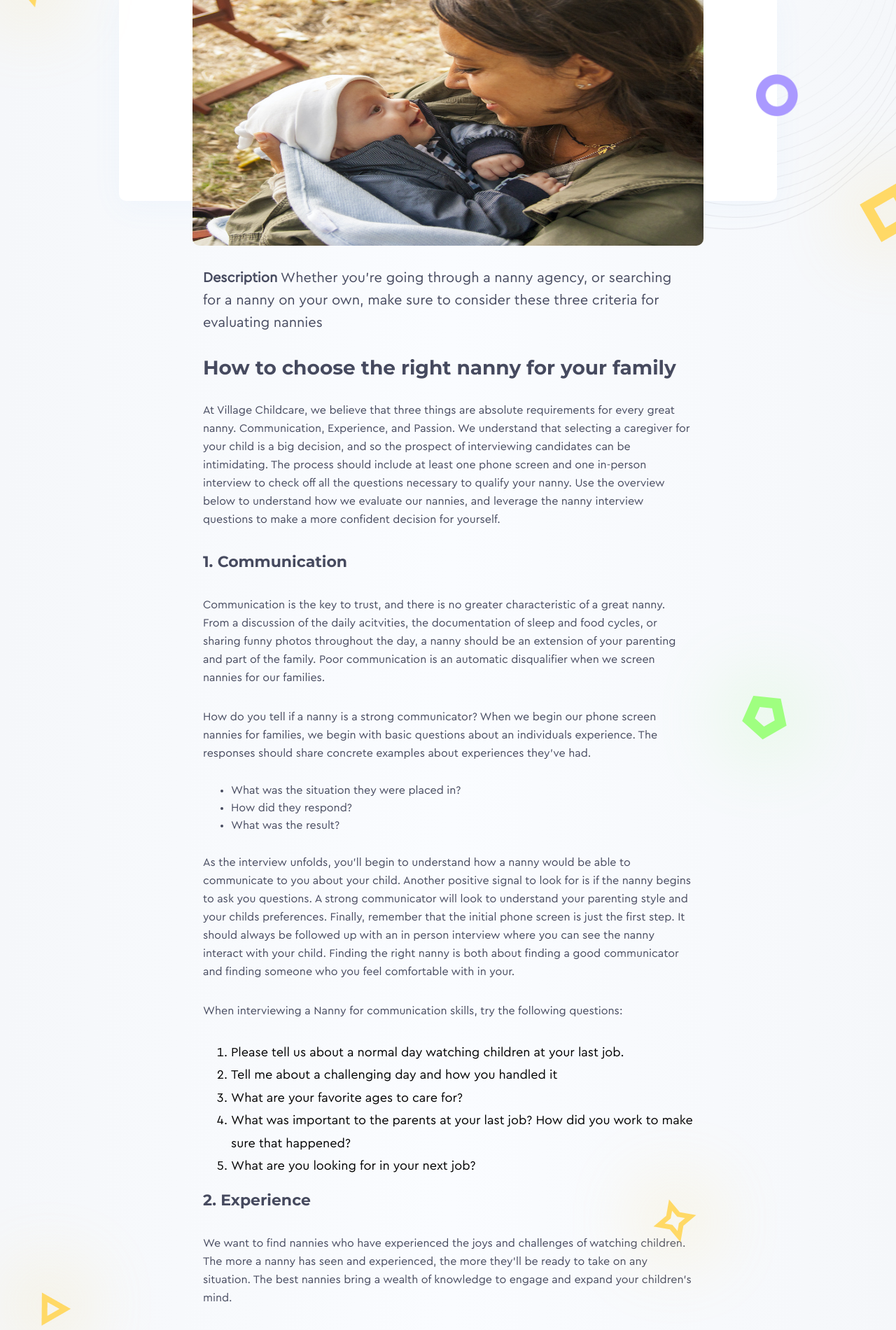
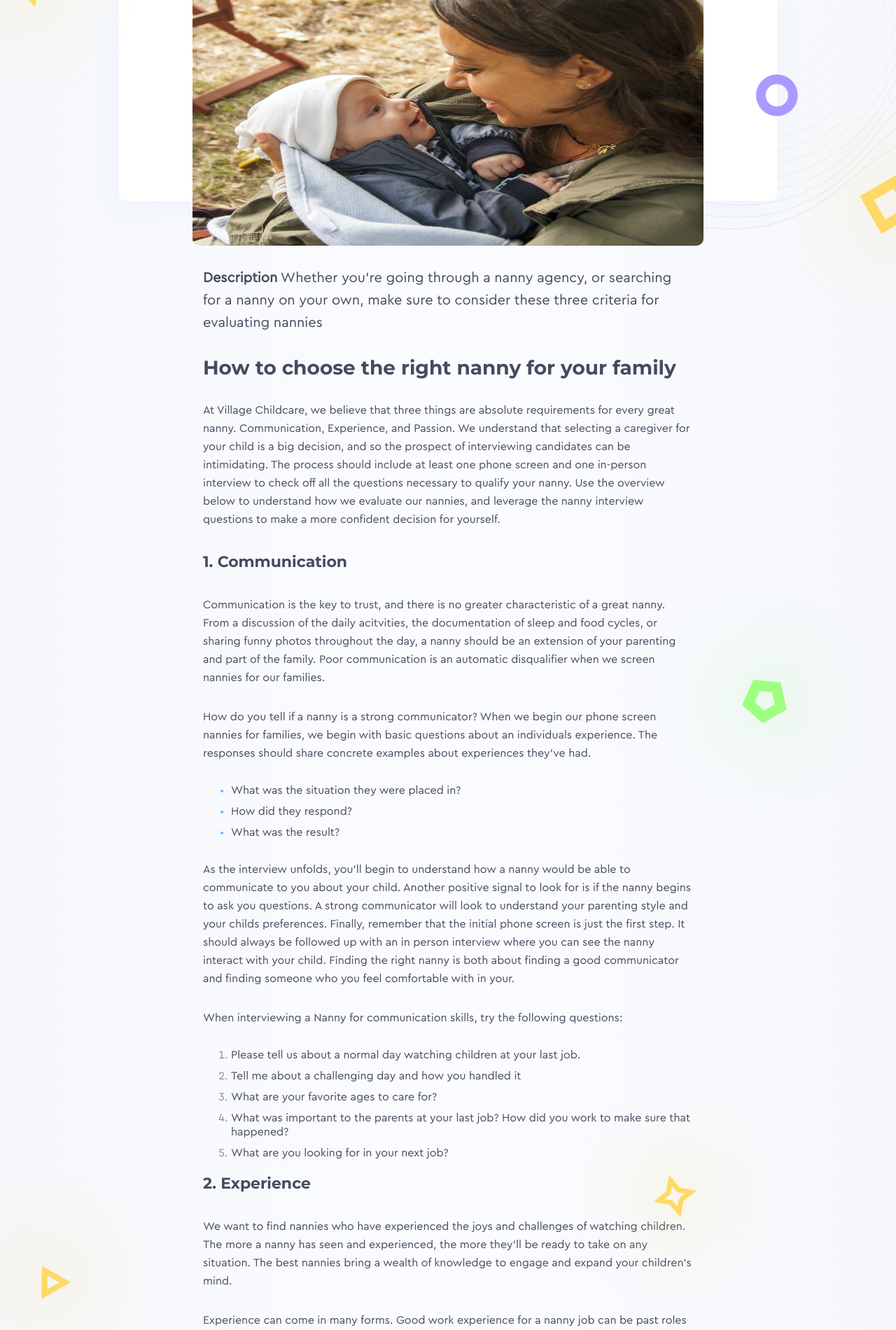
Before and after one commit to webuimaker/vblog, a Jekyll site: the page built from _posts/2020-10-20-Top-3-Requirements-for-Nanny-Hiring.md, in a window 1280 px wide. Shown: the part 558-2458 px from the top of the page at 70% size. Built offline with Jekyll 4.4.1, drawn with Linux system fonts in a browser that asks for light colours; nearby versions of some CDN libraries; comment, search, counter and statistics services are not loaded.

Commit message:
updated for comments 7

```diff
--- a/assets/css/theme.scss
+++ b/assets/css/theme.scss
@@ -564,9 +564,35 @@ img, img:hover {
         line-height: 26px;
         color: #464A5F;
     }
-    ul li {
-        line-height: normal;
-        margin: 5px 0px;
+    ul {
+
+        li
+            {
+                line-height: normal;
+                margin: 10px 0px;
+
+                &::marker{
+                    color: #66B3FF;
+                }
+            }
+
+
+    }
+
+    ol{
+        li{
+            line-height: normal;
+            margin: 10px 0px;
+            font-family: Cera Pro;
+            font-style: normal;
+            font-weight: normal;
+            font-size: 16px;
+            color: #464A5F;;
+            &::marker{
+                color: #8388A6;
+            }
+        }
+
     }
     .post-desc{
         font-family: Cera Pro;
@@ -1736,6 +1762,10 @@ color: #464A5F;
         line-height: 22px;
         color: #464A5F;
     }
+    .article-post ul li {
+        margin-bottom: 30px !important;
+        margin-bottom: 30px !important;
+    }
     .entry-featured-image::before{
         width: 80%;
         height: 110%;
@@ -1863,7 +1893,7 @@ color: #464A5F;
     .purple_dot.contact-purple {
         margin-left: 100px;
         position: absolute;
-        bottom: -20%;
+        bottom: -35%;
         z-index: 1;
     }
 
@@ -1941,7 +1971,16 @@ color: #464A5F;
     .menuopen.srch-form:before{
         z-index: 99999;
     }
-
+    .contact-m-t70 {
+        margin-top: 0px;
+
+    }
+    .navbar{
+        line-height: 2.5em;
+    }
+    .navbar-toggler{
+        line-height: 1.4em;
+    }
 }
 
 
```
Also changed, not shown: _posts/2020-10-16-Nanny-Share-Hosting.md (+1 -3 lines).
